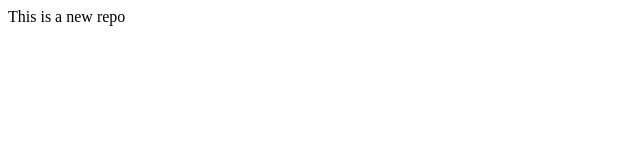
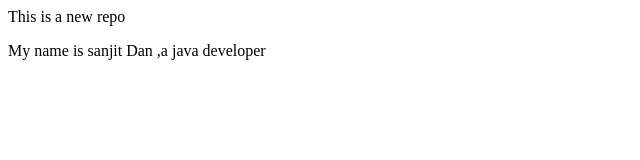
Before and after one commit to sanjit-dan/localrepo, a plain HTML site: page index.html in a window 1280 px wide. Shown: the whole page, without its empty margins (0-640 px from the left). Drawn offline with Linux system fonts and the light colour scheme.

Commit message:
Add new feature

```diff
--- a/index.html
+++ b/index.html
@@ -1 +1,2 @@
 <p>This is a new repo</p>
+<p>My name is sanjit Dan ,a java developer</p>
```
